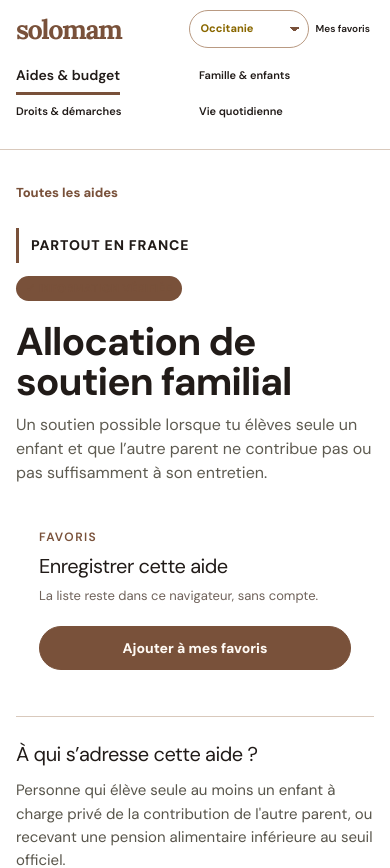
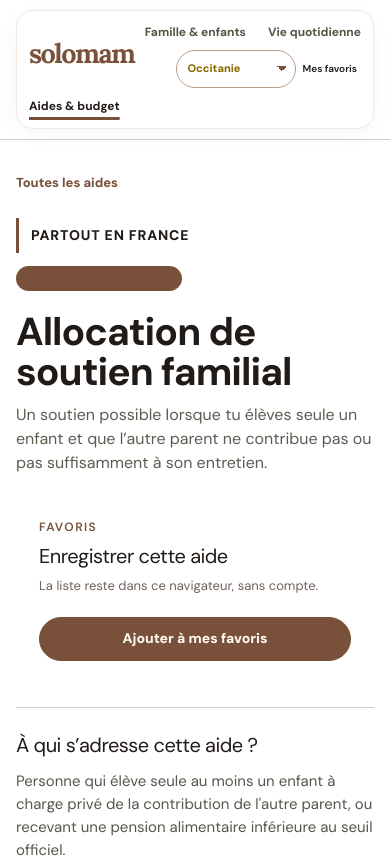
Before and after one commit to emmachtg0280/solomam, a Next.js app: page /aides/asf in a window 390 px wide. Shown: the top 868 px of the page. Built offline with nearby package versions, Linux system fonts and the light colour scheme.

Commit message:
Align navigation and simplify resource cards

```diff
--- a/src/app/globals.css
+++ b/src/app/globals.css
@@ -265,18 +265,15 @@ button, select { cursor: pointer; }
   --radius: 16px;
 }
 body { background: var(--paper); color: var(--ink); font-family: "DM Sans", "Trebuchet MS", Arial, sans-serif; }
-.site-header { position: relative; background: var(--surface); border-bottom: 1px solid var(--line); backdrop-filter: none; }
-.nav-row { display: grid; grid-template-columns: minmax(0, 1fr) auto minmax(0, 1fr); grid-template-areas: "left brand right"; min-height: 82px; gap: 24px; align-items: center; }
-.wordmark { grid-area: brand; justify-self: center; color: var(--olive); font-family: "Lora", Georgia, serif; font-size: 35px; font-weight: 700; line-height: 1; letter-spacing: -.055em; }
+.site-header { position: sticky; top: 0; z-index: 30; padding-block: 10px; background: color-mix(in srgb, var(--paper) 94%, transparent); backdrop-filter: blur(12px); }
+.nav-row { display: grid; grid-template-columns: auto minmax(0, 1fr) auto; grid-template-areas: "brand nav actions"; min-height: 68px; column-gap: clamp(18px, 2.4vw, 34px); align-items: center; padding: 8px clamp(16px, 2vw, 24px); border: 1px solid #eee8e2; border-radius: 18px; background: var(--surface); box-shadow: 0 5px 20px rgb(33 27 24 / 4%); }
+.wordmark { grid-area: brand; justify-self: start; color: var(--olive); font-family: "Lora", Georgia, serif; font-size: 35px; font-weight: 700; line-height: 1; letter-spacing: -.055em; }
 .wordmark span { color: inherit; }
-.nav-row nav { display: flex; align-items: center; gap: clamp(14px, 1.4vw, 21px); margin: 0; }
-.nav-left { grid-area: left; justify-self: end; justify-content: flex-end; }
-.nav-right-group { grid-area: right; display: flex; align-items: center; justify-content: space-between; gap: 18px; }
-.nav-right { justify-content: flex-start; }
-.nav-row nav a, .nav-row nav a:hover, .nav-row nav a[aria-current="page"], .saved-link { color: var(--ink); font-size: 14px; font-weight: 600; }
-.nav-row nav a { display: inline-flex; min-height: 44px; align-items: center; border-bottom: 3px solid transparent; text-decoration: none; }
-.nav-row nav a:hover, .nav-row nav a[aria-current="page"] { border-bottom-color: var(--olive); text-decoration: none; }
-.nav-actions { display: flex; align-items: center; justify-content: flex-end; gap: 18px; }
+.main-nav { grid-area: nav; display: flex; align-items: center; justify-content: center; gap: clamp(16px, 2vw, 30px); width: auto; min-width: 0; margin: 0; padding: 0; overflow: visible; order: 0; }
+.main-nav a, .main-nav a:hover, .main-nav a[aria-current="page"], .saved-link { color: var(--ink); font-size: 13px; font-weight: 600; }
+.main-nav a { display: inline-flex; min-height: 44px; align-items: center; border-bottom: 3px solid transparent; text-decoration: none; white-space: nowrap; }
+.main-nav a:hover, .main-nav a[aria-current="page"] { border-bottom-color: var(--olive); text-decoration: none; }
+.nav-actions { display: flex; align-items: center; justify-content: flex-end; gap: 14px; flex: 0 0 auto; }
 .territory-control { min-height: 42px; gap: 7px; padding: 0; border: 0; border-radius: 0; background: transparent; }
 .territory-control select { min-width: 152px; max-width: 175px; min-height: 42px; padding: 8px 31px 8px 14px; border: 1px solid #b99a82; border-radius: 999px; color: var(--ink); background-color: #fff; background-image: linear-gradient(45deg, transparent 50%, var(--olive) 50%), linear-gradient(135deg, var(--olive) 50%, transparent 50%); background-position: calc(100% - 13px) 50%, calc(100% - 8px) 50%; background-size: 5px 5px, 5px 5px; transition: border-color 150ms ease, color 150ms ease; }
 .territory-control select:hover { border-color: var(--olive); color: var(--olive); }
@@ -398,25 +395,20 @@ body { background: var(--paper); color: var(--ink); font-family: "DM Sans", "Tre
   .aid-preview-card > strong { font-size: 20px; }
 }
 @media (max-width: 1020px) {
-  .nav-row { grid-template-columns: minmax(0, 1fr) auto minmax(0, 1fr); grid-template-areas: "brand brand actions" "left right right"; gap: 8px 12px; padding-block: 10px; }
-  .wordmark { justify-self: start; }
-  .nav-left { justify-self: end; }
-  .nav-right-group { display: contents; }
-  .nav-right { grid-area: right; justify-self: start; }
-  .nav-actions { grid-area: actions; justify-self: end; gap: 10px; }
-  .nav-row nav { width: auto; overflow: visible; }
+  .nav-row { grid-template-columns: minmax(0, 1fr) auto; grid-template-areas: "brand actions" "nav nav"; column-gap: 20px; row-gap: 2px; padding: 10px 18px 3px; }
+  .main-nav { justify-content: center; gap: clamp(18px, 4vw, 36px); }
+  .nav-actions { gap: 10px; }
+  .main-nav a { min-height: 40px; font-size: 12px; }
 }
 @media (max-width: 700px) {
-  .nav-row { grid-template-columns: minmax(0, 1fr) minmax(0, 1fr); grid-template-areas: "brand actions" "left right"; gap: 8px; }
+  .nav-row { grid-template-columns: minmax(0, 1fr) auto; grid-template-areas: "brand actions" "nav nav"; column-gap: 12px; row-gap: 6px; padding: 9px 12px 5px; border-radius: 16px; }
   .wordmark { font-size: 27px; }
   .nav-actions { gap: 6px; }
   .territory-control { min-height: 38px; padding: 0; }
   .territory-control select { width: 120px; min-width: 0; max-width: 130px; min-height: 38px; padding: 6px 25px 6px 10px; font-size: 11px; }
   .saved-link { width: auto; height: auto; justify-content: flex-start; border-radius: 0; background: transparent; font-size: 10px; }
-  .nav-row nav { justify-content: flex-start; gap: 10px; overflow: visible; }
-  .nav-left { justify-self: start; flex-direction: column; align-items: flex-start !important; gap: 0 !important; }
-  .nav-right { flex-direction: column; align-items: flex-start !important; gap: 0 !important; }
-  .nav-row nav a { min-height: 36px; font-size: 11px; }
+  .main-nav { display: grid; grid-template-columns: repeat(2, minmax(0, 1fr)); justify-content: stretch; gap: 0 10px; width: auto; padding: 0; overflow: visible; }
+  .main-nav a { min-height: 36px; padding-inline: 4px; font-size: 12px; }
   .home-hero { min-height: 540px; padding: 0; }
   .photo-credit { right: 12px; bottom: 8px; font-size: 9px; }
   .hero-content { padding-block: 45px; }
@@ -434,3 +426,23 @@ body { background: var(--paper); color: var(--ink); font-family: "DM Sans", "Tre
 }
 
 /* Refresh local preview styles */
+.resource-grid { display: grid; grid-template-columns: repeat(2, minmax(0, 1fr)); gap: 16px; }
+.resource-card { display: flex; min-width: 0; min-height: 218px; flex-direction: column; align-items: flex-start; padding: 22px 24px 18px; border: 1px solid #eee8e2; border-radius: 20px; background: var(--surface); color: inherit; text-decoration: none; transition: border-color 160ms ease, box-shadow 160ms ease, transform 160ms ease; }
+.resource-card:hover { transform: translateY(-2px); border-color: #cdb9a9; box-shadow: 0 8px 22px rgb(33 27 24 / 5%); }
+.resource-card:focus-visible { outline: 3px solid var(--olive); outline-offset: 3px; }
+.resource-card-heading { display: flex; align-items: center; gap: 10px; min-height: 38px; }
+.resource-icon { display: inline-grid; flex: 0 0 36px; place-items: center; width: 36px; height: 36px; border-radius: 12px; background: #f5f1ed; color: var(--olive); }
+.resource-icon svg { width: 20px; height: 20px; }
+.resource-icon-famille-enfants { background: #f4f0e9; color: #8a614b; }
+.resource-icon-vie-quotidienne { background: #f4f1e6; color: #8b6d31; }
+.resource-kind { color: #716157; font-size: 12px; font-weight: 700; }
+.resource-card h2 { display: -webkit-box; overflow: hidden; margin: 14px 0 6px; color: var(--ink); font-size: 20px; line-height: 1.2; letter-spacing: -.025em; -webkit-box-orient: vertical; -webkit-line-clamp: 2; }
+.resource-card p { display: -webkit-box; overflow: hidden; max-width: 620px; margin: 0; color: var(--muted); font-size: 14px; line-height: 1.45; -webkit-box-orient: vertical; -webkit-line-clamp: 2; }
+.resource-card-footer { display: flex; align-items: center; justify-content: space-between; gap: 12px; width: 100%; margin-top: auto; padding-top: 16px; }
+.resource-location { overflow: hidden; color: #62554d; font-size: 12px; font-weight: 600; text-overflow: ellipsis; white-space: nowrap; }
+.resource-card-link { flex: 0 0 auto; color: var(--olive); font-size: 12px; font-weight: 700; }
+@media (max-width: 700px) {
+  .resource-grid { grid-template-columns: 1fr; gap: 12px; }
+  .resource-card { min-height: 196px; padding: 19px 20px 16px; border-radius: 18px; }
+  .resource-card h2 { font-size: 19px; }
+}
```
